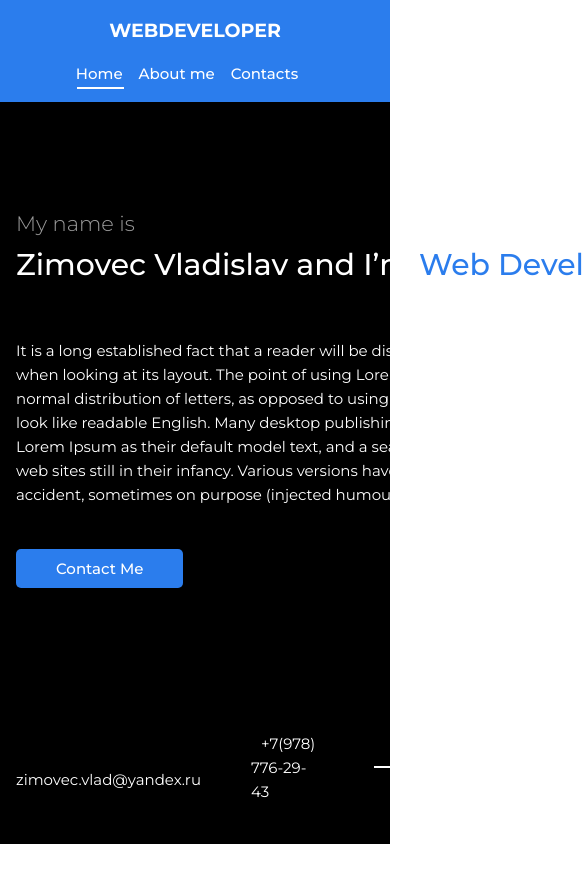
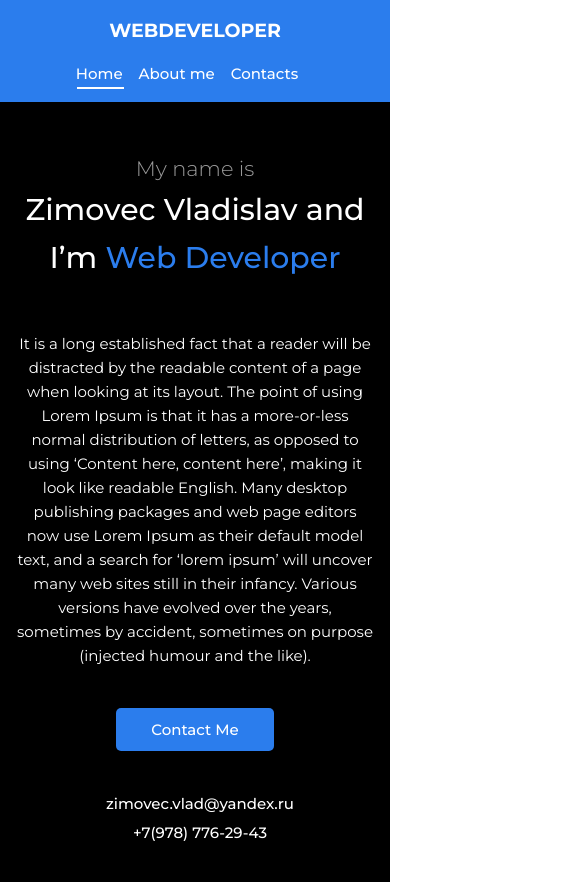
Before and after one commit to Zimovec-Vladislav/practice-personal-portfolio, a plain HTML site: page index.html in a window 390 px wide. Shown: the top 882 px of the page, 585 px wide, since content can reach past the window. Before the commit the page ends 844 px from the top, so only its background shows below. Drawn offline with Linux system fonts and the light colour scheme.

Commit message:
end train

```diff
--- a/index.html
+++ b/index.html
@@ -32,8 +32,11 @@
 
     <div class="container">
         <main class="content">
+           <div class="content-header">
             <h3 class="subtitle">My name is</h3>
             <h1 class="title">Zimovec Vladislav and I’m <span>Web Developer</span></h1>
+           </div>
+
             <div class="text">
                 <p>
                     It is a long established fact that a reader will be distracted by the readable content of a page when looking at its layout. The point of using Lorem Ipsum is that it has a more-or-less normal distribution of letters, as opposed to using ‘Content here, content here’, making it look like readable English. Many desktop publishing packages and web page editors now use Lorem Ipsum as their default model text, and a search for ‘lorem ipsum’ will uncover many web sites still in their infancy. Various versions have evolved over the years, sometimes by accident, sometimes on purpose (injected humour and the like).
--- a/styles/style.css
+++ b/styles/style.css
@@ -17,9 +17,15 @@ h1, h2, h3, h4, h5, h6 {
     margin: 0;
 }
 
+p {
+    margin: 0 0 10px;
+}
+
 .page {
     width: 100%;
     height: 100vh;
+    min-height: 770px;
+
     background: #000 url('../img/bg.jpg') center no-repeat;
     background-size: cover;
 
@@ -30,13 +36,13 @@ h1, h2, h3, h4, h5, h6 {
 /*Header=========
 ===============*/
 .header {
-    padding: 1rem;
+    padding: 1rem 0;
     background-color: #2B7DED;
 }
 
 .container {
     width: 100%;
-    max-width: 1200px;
+    max-width: 1230px;
     margin: 0 auto;
     padding: 0 1rem;
 }
@@ -92,9 +98,14 @@ h1, h2, h3, h4, h5, h6 {
 .content {
     margin-top: 105px;
 
-    width: 700px;
+    max-width: 700px;
+    width: 100%;
     color: white;
 }
+
+.content-header {
+    margin-bottom: 36px;
+} /* ? */
 
 .subtitle {
     font-size: 21px;
@@ -131,7 +142,7 @@ h1, h2, h3, h4, h5, h6 {
 
 .btn {
     font-weight: 500;
-    padding: 10px 40px;
+    padding: 12px 35px;
 
     background-color: #2B7DED;
     border-radius: 5px;
@@ -182,6 +193,7 @@ h1, h2, h3, h4, h5, h6 {
 .contacts-link{
     color: white;
     text-decoration: none;
+    font-weight: 500;
 }
 
 .contacts-link:hover{
@@ -250,6 +262,8 @@ h1, h2, h3, h4, h5, h6 {
     border: 0;
 }
 
+
+
 /*Media=========
 ===============*/
 
@@ -260,19 +274,56 @@ h1, h2, h3, h4, h5, h6 {
         padding-bottom: 2rem;
     }
 
-/*
     .content {
         max-width: none;
         margin-bottom: 50px;
+
+        text-align: center;
     }
-*/
+}
 
-    .
+
+
+@media (max-width: 732px) {
+
+/* HEADER */
+    .header {
+        margin-bottom: 50px;
+    }
+
+    .header-brand {
+        margin-bottom: 1rem;
+    }
+
+    .content-header {
+        text-align: center;
+    }
+
+
+/* CONTENT */
+    .content {
+        text-align: center;
+        margin-top: 50px;
+    }
+
+    .contacts-link.tel:after{
+        display: none;
+    }
+
+
+/* Form */
+    .form {
+        margin: 0 auto;
+    }
+
+
 }
+
+
 
 @media (max-width: 585px) {
 
-    /* HEADER */
+/* HEADER */
     .header-logo {
         display: none;
     }
@@ -285,20 +336,23 @@ h1, h2, h3, h4, h5, h6 {
         font-size: 19px;
     }
 
-    /* CONTENT */
 
-
-}
-
-@media (max-width: 450px) {
-
-    /* HEADER */
-    .header {
-        margin-bottom: 50px;
+/* FOOTER */
+    .footer {
+        position: static;
     }
 
-    .header-brand {
-        margin-bottom: 1rem;
+    .contacts {
+        flex-direction: column;
+        text-align: center;
+    }
+
+    .contacts a{
+        margin-right: 0;
+    }
+
+    .contacts-link {
+        margin-bottom: 5px;
     }
 
 }
```
